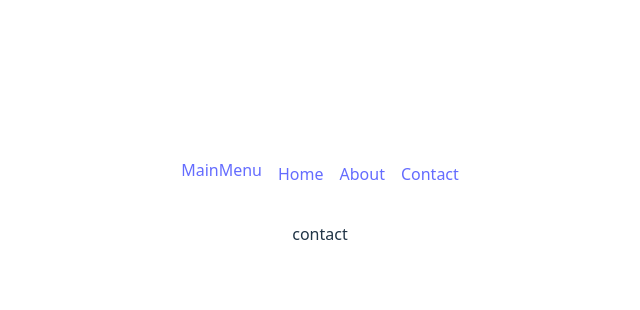
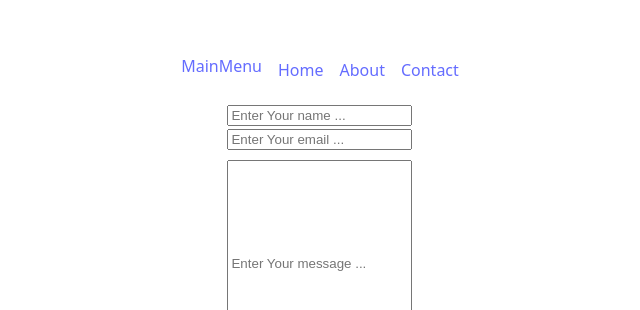
Before and after one commit to AminSBU/portfolio, a React (Vite) app in the folder portfolio/: page /contact in a window 1280 px wide. Shown: the part 182-492 px from the top of the page, without its empty margins (320-960 px from the left). Built offline with nearby package versions, Linux system fonts and the light colour scheme.

Commit message:
set name, mail and message input for contact

```diff
--- a/portfolio/src/About.jsx
+++ b/portfolio/src/About.jsx
@@ -14,7 +14,7 @@ export default function About()
                                             and Printed Circuit Board (PCB) Design allows me to contribute effectively
                                             to diverse projects, enhancing system performance and functionality.</p>
 
-                <button className='resumeBtn'>See CV !</button>
+                <button className='resumeBtn'><a href='https://abrehamrahi.ir/o/public/NKOBGvk6/'> Download CV !</a></button>
             </div>
             <div className='right'>
                 <img src='src/img/avatar.jpeg' className='imageClass'></img>
--- /dev/null
+++ b/portfolio/src/Contact.css
@@ -0,0 +1,5 @@
+.message-input{
+    margin-top: 10px;
+    height: 200px;
+    text-align: left;
+}
--- a/portfolio/src/Contact.jsx
+++ b/portfolio/src/Contact.jsx
@@ -1,6 +1,14 @@
+import './Contact.css'
+
 export default function Contact()
 {
     return(<>
-        <p>contact</p>
+        <div className="contact-container">
+            <form>
+                <div className="name-div"><input type="text" placeholder="Enter Your name ..."></input></div>
+                <div className="mail-div"><input type="text" placeholder="Enter Your email ..."></input></div>
+                <div className="message-div"><input type="text" placeholder="Enter Your message ..." className='message-input'></input></div>
+            </form>
+        </div>
     </>);
 }
```
